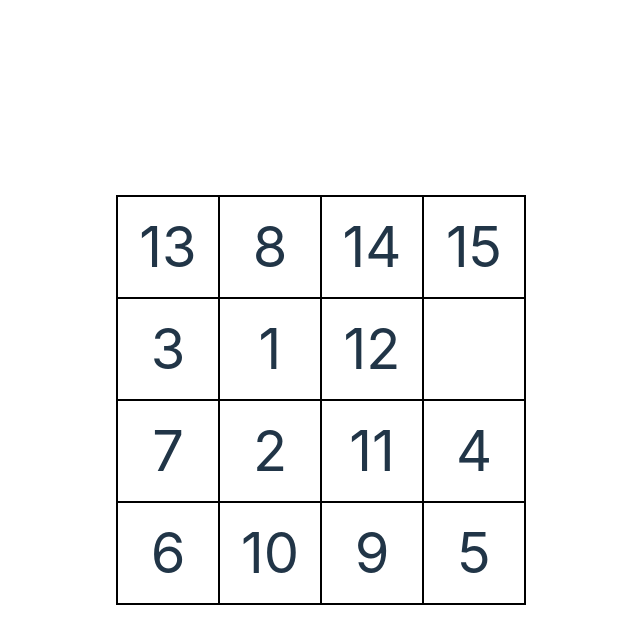
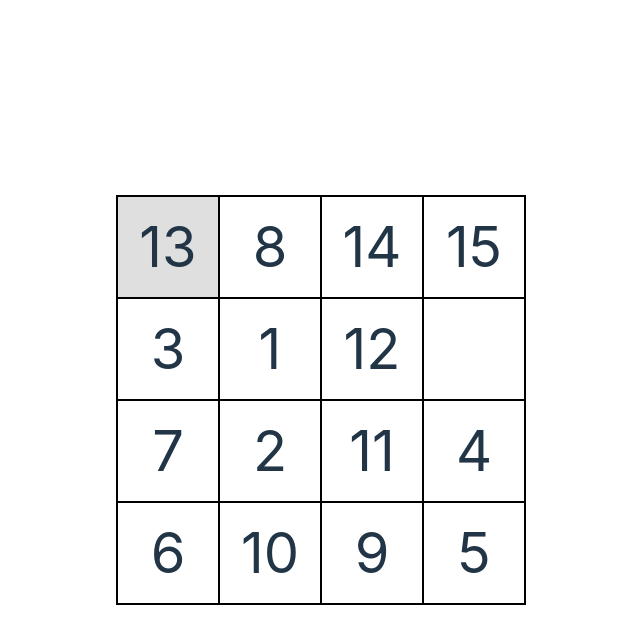
Before and after one commit to simeleo20/react-15-puzzle-game, a React (Vite) app: page / in a window 1280 px wide. In both pictures the pointer is over the element "13". Shown: the top 644 px of the page, without its empty margins (319-959 px from the left). Built offline with nearby package versions, Linux system fonts and the light colour scheme.

Commit message:
cell transition e hover

```diff
--- a/src/App.css
+++ b/src/App.css
@@ -26,6 +26,10 @@
   border: 2px solid black;
   margin: -1px;
   cursor: pointer;
+  transition: background-color 0.1s;
+}
+.cell:hover {
+  background-color: #dfdfdf;
 }
 .board {
   display: flex;
```
